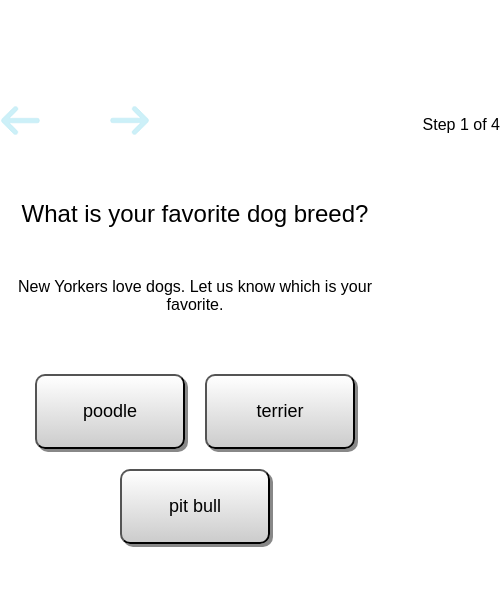
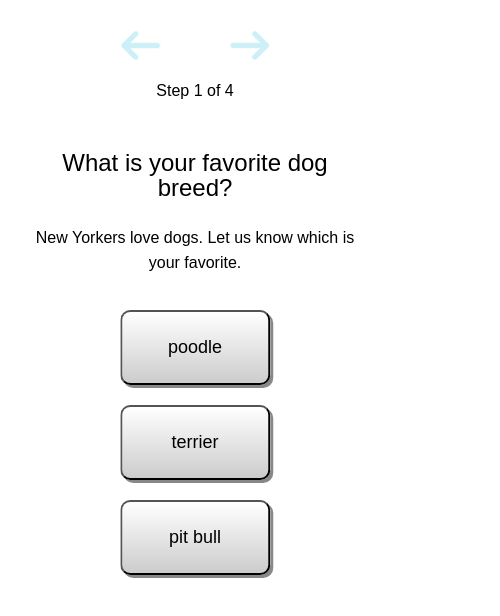
Before and after one commit to anefsky/multiple-choice-app, a React (Create React App) app: page / in a window 390 px wide. Shown: the top 616 px of the page, 500 px wide, since content can reach past the window. Built offline with nearby package versions, Linux system fonts and the light colour scheme.

Commit message:
made responsivefor phone

```diff
--- a/src/App.css
+++ b/src/App.css
@@ -1,18 +1,23 @@
 .App {
   text-align: center;
-  margin-top: 100px;
+  position: absolute;
+  top: 50%;
+  left: 50%;
+  transform: translate(-50%, -50%);
+  width: 750px;
 }
 
 h2, h4 {
 	font-weight: normal;
-	margin-bottom: 50px;
+	margin-bottom: 100px;
+	line-height: 25px;
 }
 
 .header {
-	width: 500px;
 	display: flex;
 	justify-content: space-between;
-	margin: 0 auto 50px;
+	margin: 0 auto 100px;
+	padding: 0 100px;
 }
 
 .hide {
@@ -56,6 +61,7 @@ h2, h4 {
 
 .choice-button:hover {
 	background: linear-gradient(to bottom, #eee, #fff);
+	box-shadow: -1px -1px #888;
 }
 
 .choice-button.selected {
@@ -64,7 +70,6 @@ h2, h4 {
 
 .score {
 	text-align: center;
-	margin-top: 100px;
 	font-size: 24px;
 }
 
@@ -72,3 +77,25 @@ h2, h4 {
 	font-weight: bold;
 	color: red;
 }
+
+@media only screen and (max-width: 600px) {
+	.App {
+		width: 85%;
+		top: 25px;
+		transform: translate(-50%, 0);
+	}
+    .header {
+		display: block;
+		margin: 0 auto 50px;
+		padding: 0;
+	}
+
+    .nav-button-set {
+    	margin: 0 auto;
+
+    }
+
+    h2, h4 {
+    	margin-bottom: 25px;
+    }
+}
--- a/src/App.js
+++ b/src/App.js
@@ -89,7 +89,7 @@ class App extends Component {
               wasNextQuestionVisited = {() => this.wasNextQuestionVisited()}
             />
 
-            <p>Step {this.questionIdx + 1} of {this.questions.length}</p>
+            <p classList="counter">Step {this.questionIdx + 1} of {this.questions.length}</p>
           </div>
 
           <h2>{this.questions[this.questionIdx].question}</h2>
@@ -101,12 +101,11 @@ class App extends Component {
               getQuestionIndex = {() => this.questionIdx}
               onclick = {this.onAnswer}
            />
-
         </div>
        );
     } else {
       return(
-        <p className="score">Score: <span className="number">{this.getScore()}</span> points</p>
+        <p className="App score">Score: <span className="number">{this.getScore()}</span> points</p>
       )
     }
   }
```
Lines whose indentation alone changed are shown as unchanged.
